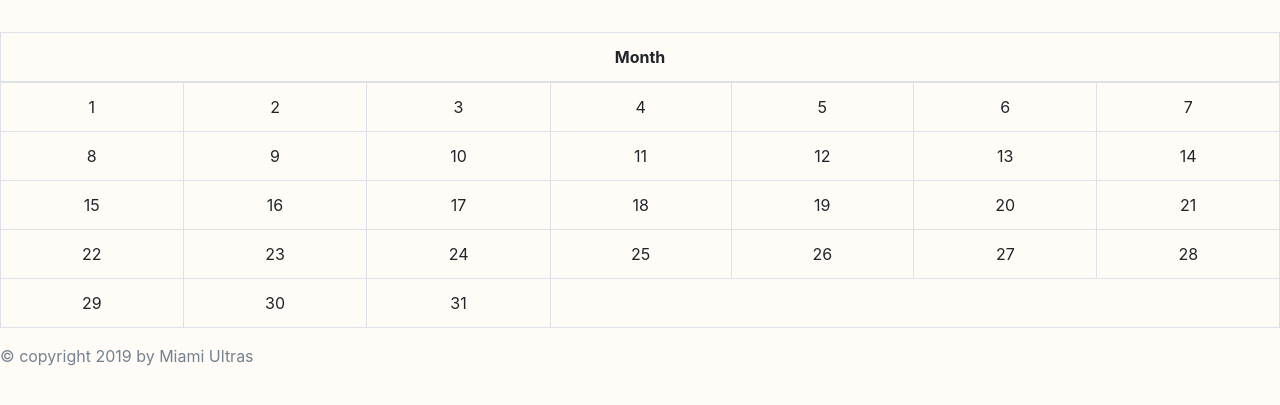
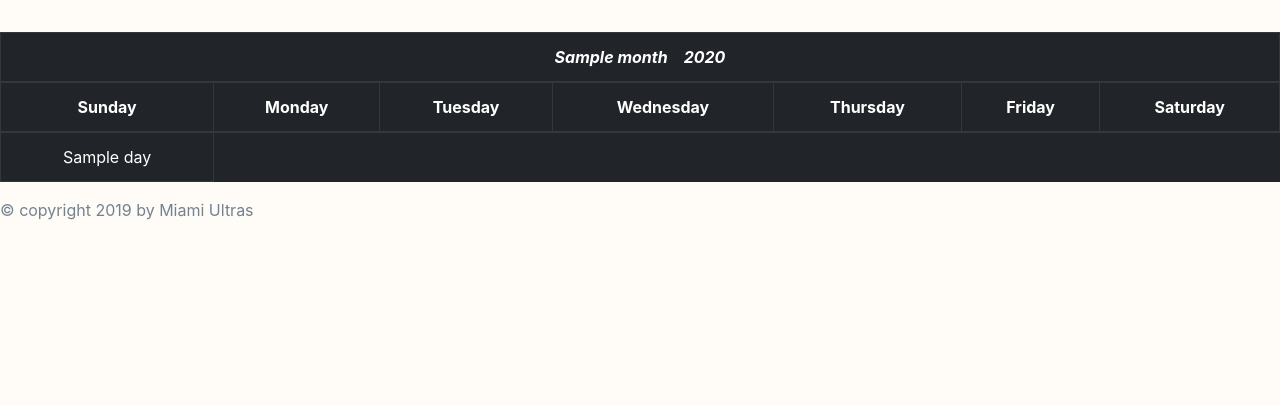
Before and after one commit to LargeLlama/hercules, a Flask app: template templates/calendar.html in a window 1280 px wide. Shown: the part 40-445 px from the top of the page. Run offline with Flask 2, Linux system fonts and the light colour scheme; the template is opened without the code that fills it: most values are stand-ins (such as "Sample title", 1, 10 or a date in 2020); some libraries are stand-ins or nearby versions.

Commit message:
Add calendar that uses system time

```diff
--- a/app.py
+++ b/app.py
@@ -1,7 +1,9 @@
 import os
 import sqlite3
+import calendar
 
 from flask import Flask, render_template, request, session, url_for, redirect, flash
+from datetime import datetime
 from passlib.hash import md5_crypt
 
 from util import dbCommands as db
@@ -70,7 +72,11 @@ def logout():
 
 @app.route("/calendar")
 def cal():
-    return render_template("calendar.html")
+    curr_month = datetime.now().month
+    curr_year = datetime.now().year
+    curr_table = calendar.monthcalendar(curr_year, curr_month)
+    month_name = calendar.month_abbr[curr_month]
+    return render_template("calendar.html", month = month_name, year = curr_year, table = curr_table)
 
 if __name__ == "__main__":
     app.debug = True
--- a/doc/devlog.txt
+++ b/doc/devlog.txt
@@ -36,3 +36,9 @@ huiminW -- 2019-05-13 13:35
 - Added working calender + css
 - When you click on a cell of the calendar, it prints out the date
 ==============================================================
+huiminW -- 2019-05-14 0:58
+--------------------------------------------------------------
+- Added dynamically responding calendar so it update in realtime
+  with month changing
+- Changed theme of calendar
+==============================================================
--- a/templates/calendar.html
+++ b/templates/calendar.html
@@ -3,54 +3,35 @@
 Calendar
 {% endblock %}
 {% block content %}
-<table class="table table-bordered">
+
+<table class="table table-dark table-bordered">
     <thead>
         <tr>
-            <th scope="col" colspan="7">Month</th>
+            <th scope="col" colspan="7"><em>{{month}}&emsp;{{year}}</em></th>
         </tr>
+        <tr>
+            <th scope="col">Sunday</th>
+            <th scope="col">Monday</th>
+            <th scope="col">Tuesday</th>
+            <th scope="col">Wednesday</th>
+            <th scope="col">Thursday</th>
+            <th scope="col">Friday</th>
+            <th scope="col">Saturday</th>
+        </tr>
+
     </thead>
     <tbody>
-        <tr>
-            <td value="1">1</td>
-            <td value="2">2</td>
-            <td value="3">3</td>
-            <td value="4">4</td>
-            <td value="5">5</td>
-            <td value="6">6</td>
-            <td value="7">7</td>
-        </tr>
-        <tr>
-            <td value="8">8</td>
-            <td value="9">9</td>
-            <td value="10">10</td>
-            <td value="11">11</td>
-            <td value="12">12</td>
-            <td value="13">13</td>
-            <td value="14">14</td>
-        </tr>
-        <tr>
-            <td value="15">15</td>
-            <td value="16">16</td>
-            <td value="17">17</td>
-            <td value="18">18</td>
-            <td value="19">19</td>
-            <td value="20">20</td>
-            <td value="21">21</td>
-        </tr>
-        <tr>
-            <td value="22">22</td>
-            <td value="23">23</td>
-            <td value="24">24</td>
-            <td value="25">25</td>
-            <td value="26">26</td>
-            <td value="27">27</td>
-            <td value="28">28</td>
-        </tr>
-        <tr>
-            <td value="29">29</td>
-            <td value="30">30</td>
-            <td value="31">31</td>
-        </tr>
+        {% for row in table %}
+            <tr>
+                {% for day in row %}
+                    {% if day %}
+                        <td value={{day}}> {{day}} </td>
+                    {% else %}
+                        <td></td>
+                    {% endif %}
+                {% endfor %}
+            </tr>
+        {% endfor %}
     </tbody>
 </table>
 <script src="static/calendar.js"></script>
```
